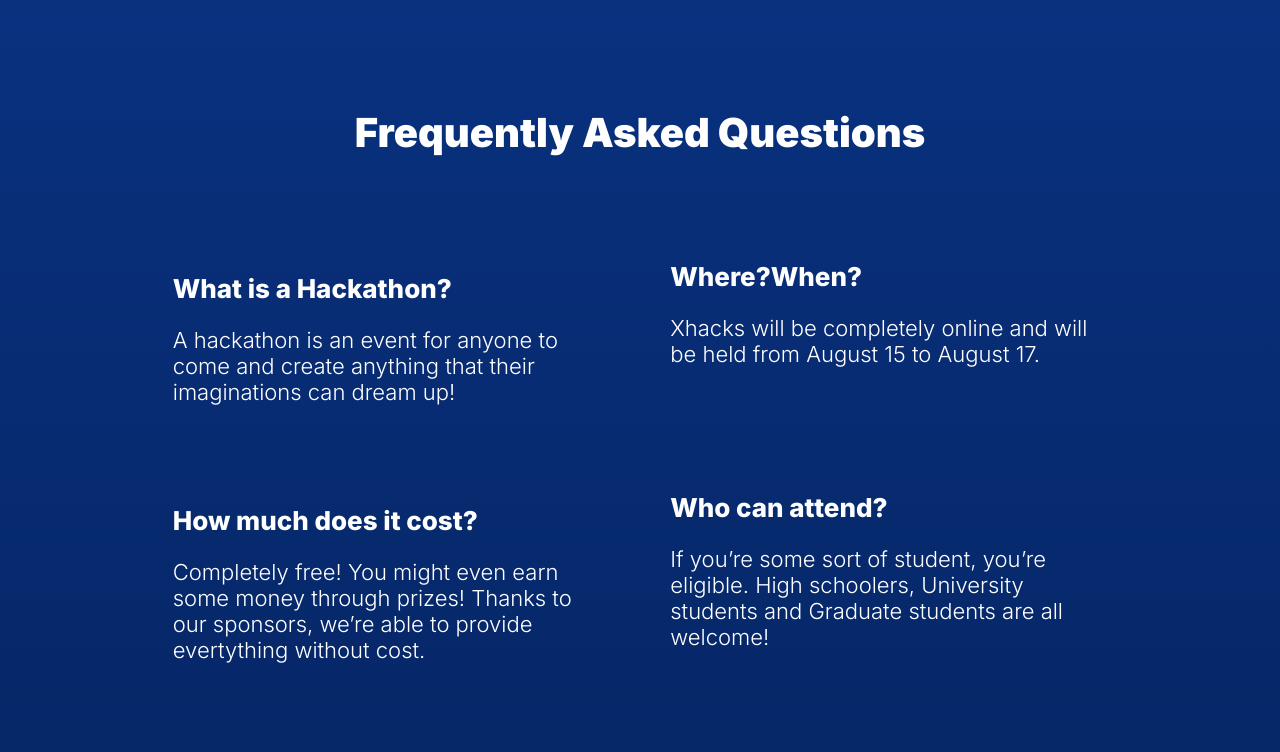
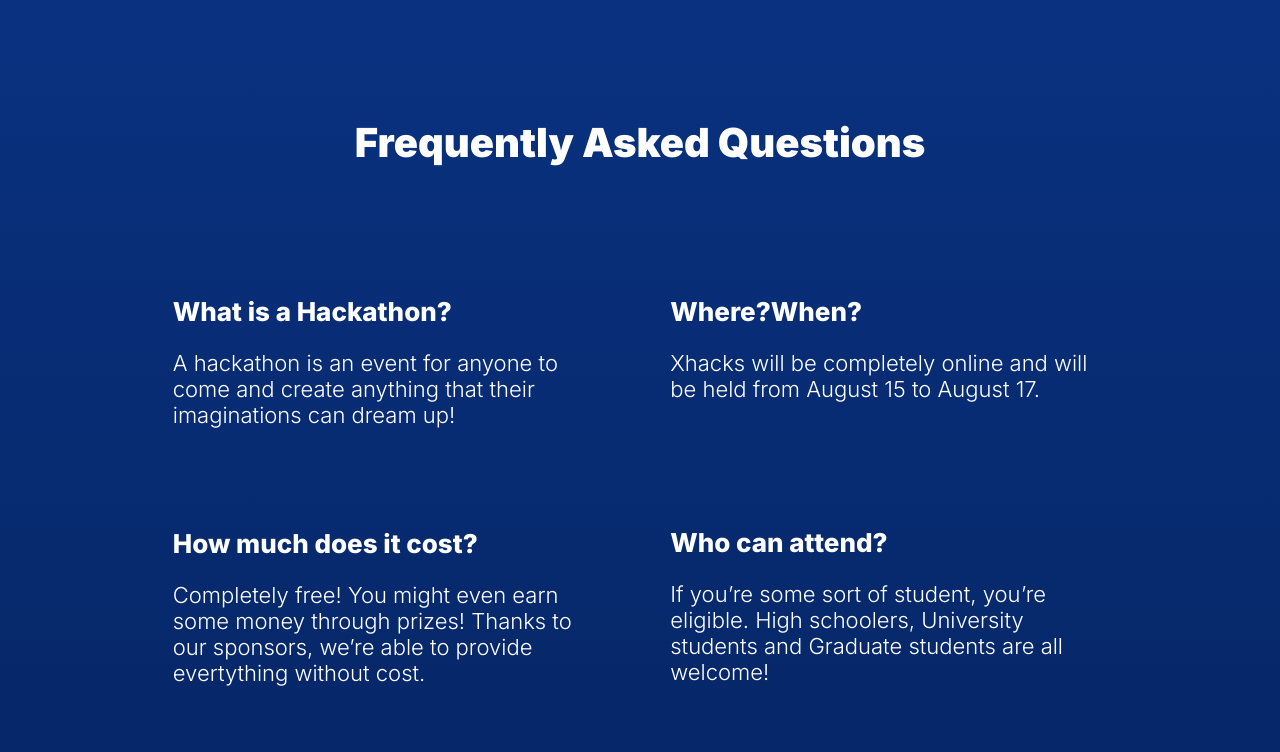
Before and after one commit to xhacks-org/website, a React (Create React App) app: page / in a window 1280 px wide. Shown: the part 2720-3472 px from the top of the page. Built offline with nearby package versions, Linux system fonts and the light colour scheme; a web font is replaced by a local one.

Commit message:
final fixes

```diff
--- a/src/pages/LandingPage/landingpage.css
+++ b/src/pages/LandingPage/landingpage.css
@@ -469,10 +469,10 @@
   font-style: normal;
   font-weight: 900;
   font-size: 40px;
-  line-height: 26px;
+  line-height: 46px;
   color: #ffffff;
   margin: auto;
-  margin-bottom: 30px;
+  margin-bottom: 20px;
 }
 
 .landingfaq__questions--left {
@@ -487,6 +487,7 @@
   flex-direction: column;
   margin: auto;
   width: 437px;
+  margin-top: 25px;
 }
 
 @media only screen and (max-width: 1010px) {
@@ -532,6 +533,18 @@
   color: #ffffff;
   margin: auto;
   margin-top: 10px;
+  margin-bottom: 25px;
+}
+
+.question__header2 {
+  font-family: Inter;
+  font-style: normal;
+  font-weight: 800;
+  font-size: 26px;
+  line-height: 26px;
+  color: #ffffff;
+  margin: auto;
+  margin-top: 15px;
   margin-bottom: 25px;
 }
 
```
Also changed, not shown: package.json (line endings or trailing spaces), 1 other file (tests, documents, lock files or other folders).
